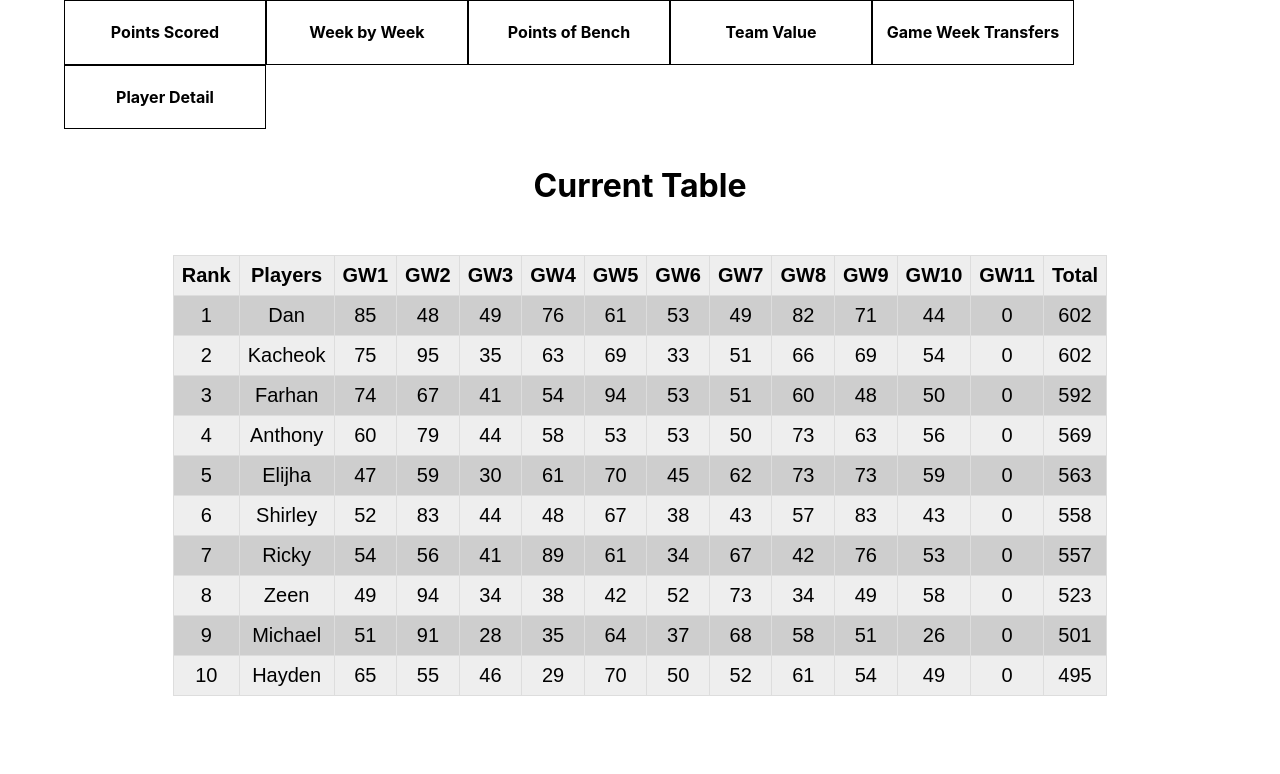
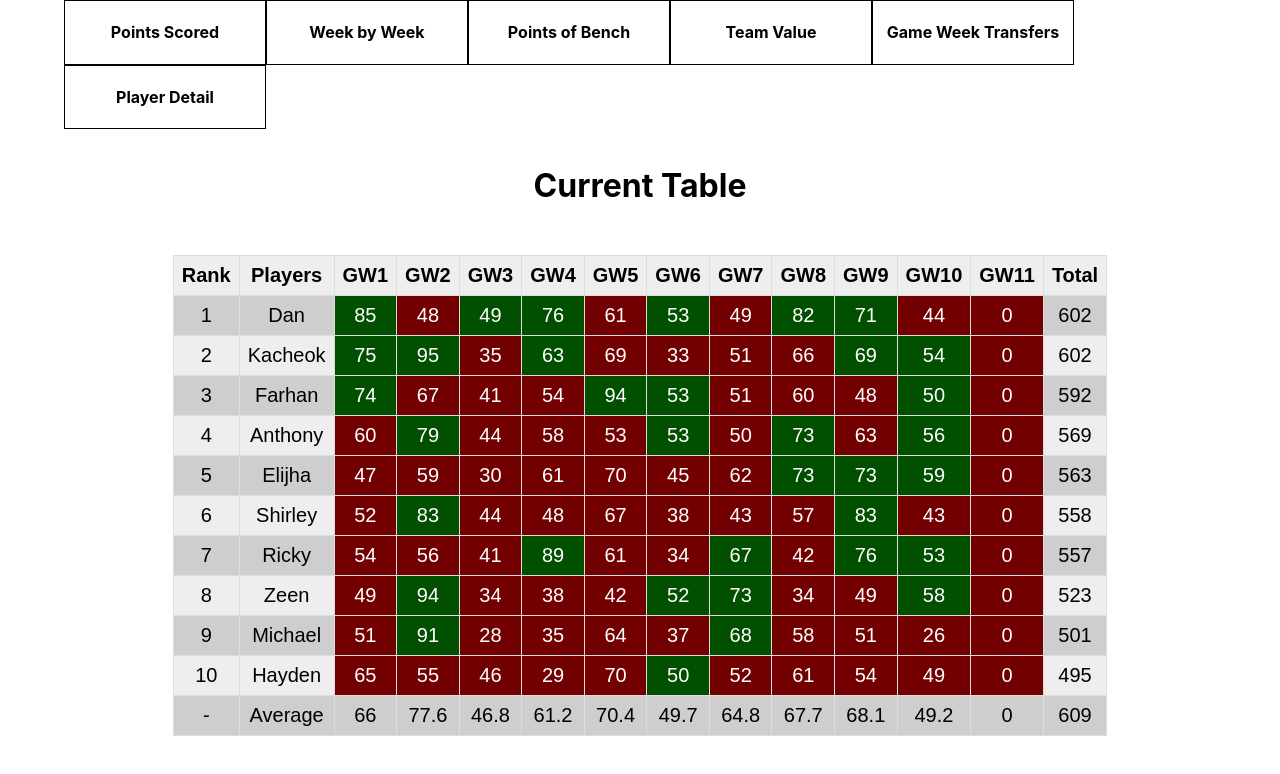
Before and after one commit to KachiiC/fpl_app, a React (Create React App) app in the folder frontend/: page / in a window 1280 px wide. Shown: the top 774 px of the page. Built offline with nearby package versions, Linux system fonts and the light colour scheme.

Commit message:
added color and averages

```diff
--- a/frontend/src/App.css
+++ b/frontend/src/App.css
@@ -72,3 +72,13 @@ tr:nth-child(even){
   cursor: pointer;
   border-bottom: 2px solid rgb(30, 111, 250);
 }
+
+.good-week {
+  background-color: rgb(0, 80, 0);
+  color: #ffffff;
+}
+
+.bad-week {
+  background-color: rgb(114, 0, 0);
+  color: #ffffff;
+}
--- a/frontend/src/PlayerDetail/PlayerDetailTable.js
+++ b/frontend/src/PlayerDetail/PlayerDetailTable.js
@@ -36,10 +36,12 @@ const PlayerDetailTable = (props) => {
         <div className="table-container">
             <h1>{PlayerData.player_name}</h1>
             <table>
-                <tr>
-                    {menuHeadings}
-                </tr>
-                {gameWeeks}
+                <tbody>
+                    <tr>
+                        {menuHeadings}
+                    </tr>
+                    {gameWeeks}
+                </tbody>
             </table>
         </div>
     )
--- a/frontend/src/Tables/GameWeekTransfers.js
+++ b/frontend/src/Tables/GameWeekTransfers.js
@@ -34,6 +34,7 @@ const GameWeekTransfersTable = () => {
         <div className="table-container">
             <h1>Points Spent on Transfers</h1>
             <table>
+                <tbody>
                     <tr>
                         <th>Rank</th>
                         <th>Players</th>
@@ -41,6 +42,7 @@ const GameWeekTransfersTable = () => {
                         <th>Total</th>
                     </tr>
                     {playerGameWeeks}
+                </tbody>
             </table>
         </div>
     )
--- a/frontend/src/Tables/PointsOnBenchTable.js
+++ b/frontend/src/Tables/PointsOnBenchTable.js
@@ -33,6 +33,7 @@ const PointsOnBenchTable = () => {
         <div className="table-container">
             <h1>Points Lost on bench</h1>
             <table>
+                <tbody>
                     <tr>
                         <th>Rank</th>
                         <th>Players</th>
@@ -40,6 +41,7 @@ const PointsOnBenchTable = () => {
                         <th>Total</th>
                     </tr>
                     {playerGameWeeks}
+                </tbody>
             </table>
         </div>
     )
--- a/frontend/src/Tables/PointsScoredTable.js
+++ b/frontend/src/Tables/PointsScoredTable.js
@@ -3,16 +3,42 @@ import PlayerListData from '../Data/PlayerListData'
 
 const PointsScoredTable = () => {
 
-    const GameWeeks = PlayerListData[0].matches.map((match) =>
-    <th>GW{match.gameweek}</th>)
+    const GameWeeks = PlayerListData[0].matches.map((match, index) =>
+    <th key={index}>GW{match.gameweek}</th>)
+
+    const allOfThem = [];
+    const allOfTheAverages = [];
+
+    for (let x = 0; x < PlayerListData[0].matches.length - 1; x++) {
+        for (let y = 0; y < PlayerListData[0].matches.length - 1; y++) {
+            allOfThem.push(PlayerListData[y].matches[x].game_week_points);
+        }
+    }
+
+    for (let i = 0; i < allOfThem.length;i += PlayerListData[0].matches.length - 1) {
+        allOfTheAverages.push(
+            allOfThem.slice(i, i + PlayerListData[0].matches.length)
+            .reduce((a, b) => a + b) / PlayerListData.length
+        );
+    }
+
+    const displayAverages = allOfTheAverages.map((average) => <td>{average}</td>)
+    const averageTransferPoints = PlayerListData.map((player) => player.matches.map((match) => match.game_week_transfers_cost).reduce((a,b) => a+b)).reduce((a,b) => a+b)/PlayerListData.length
+    const totalAverage = Math.floor(allOfTheAverages.reduce((a,b) => a+b)) - averageTransferPoints
 
     const sortedByPoints = PlayerListData.sort((a, b) => b.matches[b.matches.length - 1].points_total - a.matches[a.matches.length - 1].points_total)
 
-    const playerGameWeeks = sortedByPoints.map((player) => {
+    const playerGameWeeks = sortedByPoints.map((player, index) => {
 
-        const playersWeek = player.matches.map((matchweek) => {
+        const playersWeek = player.matches.map((matchweek, index) => {
+
+            const renderLogic = matchweek.game_week_points > allOfTheAverages[player.matches.indexOf(matchweek)] ?
+            <td className="good-week">{matchweek.game_week_points}</td> : <td className="bad-week">{matchweek.game_week_points}</td>
+
             return (
-                <td>{matchweek.game_week_points}</td>
+                <>
+                    {renderLogic}
+                </>
             )
         })
 
@@ -20,7 +46,7 @@ const PointsScoredTable = () => {
         const totalLost = player.matches.map((matchweek) =>  matchweek.game_week_transfers_cost).reduce((a,b) => a+b)
 
         return (
-            <tr>
+            <tr key={index}>
                 <td>{PlayerListData.indexOf(player) + 1}</td>
                 <td>{player.player_name}</td>
                 {playersWeek}
@@ -33,6 +59,7 @@ const PointsScoredTable = () => {
         <div className="table-container">
             <h1>Current Table</h1>
             <table>
+                <tbody>
                     <tr>
                         <th>Rank</th>
                         <th>Players</th>
@@ -40,6 +67,14 @@ const PointsScoredTable = () => {
                         <th>Total</th>
                     </tr>
                     {playerGameWeeks}
+                    <tr>
+                        <td>-</td>
+                        <td>Average</td>
+                        {displayAverages}
+                        <td>0</td>
+                        <td>{totalAverage}</td>
+                    </tr>
+                </tbody>
             </table>
         </div>
     )
--- a/frontend/src/Tables/TeamValueTable.js
+++ b/frontend/src/Tables/TeamValueTable.js
@@ -30,12 +30,14 @@ const TeamValueTable = () => {
         <div className="table-container">
             <h1>Team Value</h1>
             <table>
+                <tbody>
                     <tr>
                         <th>Rank</th>
                         <th>Players</th>
                         {GameWeeks}
                     </tr>
                     {playerGameWeeks}
+                </tbody>
             </table>
         </div>
     )
--- a/frontend/src/Tables/WeekByWeekTable.js
+++ b/frontend/src/Tables/WeekByWeekTable.js
@@ -3,14 +3,40 @@ import PlayerListData from '../Data/PlayerListData'
 
 const WeekByWeekTable = () => {
 
-    const GameWeeks = PlayerListData[0].matches.map((match) =>
-    <th>GW{match.gameweek}</th>)
+
+    const GameWeeks = PlayerListData[0].matches.map((match) => <th>GW{match.gameweek}</th>)
+
+    const allOfThem = [];
+    const allOfTheAverages = [];
+
+    for (let x = 0; x < PlayerListData[0].matches.length - 1; x++) {
+        for (let y = 0; y < PlayerListData[0].matches.length - 1; y++) {
+            allOfThem.push(PlayerListData[y].matches[x].points_total);
+        }
+    }
+
+    for (let i = 0; i < allOfThem.length -1;i += PlayerListData[0].matches.length - 1) {
+        allOfTheAverages.push(
+            allOfThem.slice(i, i + PlayerListData[0].matches.length - 1)
+            .reduce((a, b) => a + b) / PlayerListData.length
+        );
+    }
+
+
+    const displayAverages = allOfTheAverages.map((average) => <td>{average}</td>)
+    const averageTotal  = (PlayerListData.map((player) => player.matches[player.matches.length -1].points_total).reduce((a,b) => a+b)/PlayerListData.length)
 
     const playerGameWeeks = PlayerListData.map((player) => {
 
         const playersWeek = player.matches.map((matchweek) => {
+            const renderLogic = matchweek.points_total > allOfTheAverages[player.matches.indexOf(matchweek)] ?
+            <td className="good-week">{matchweek.points_total}</td> : <td className="bad-week">{matchweek.points_total}</td>
+
             return (
-                <td>{matchweek.points_total}</td>
+                <>
+                    {renderLogic}
+                </>
+
             )
         })
 
@@ -27,12 +53,20 @@ const WeekByWeekTable = () => {
         <div className="table-container">
             <h1>Entire Season Table</h1>
             <table>
+                <tbody>
                     <tr>
                         <th>Rank</th>
                         <th>Players</th>
                         {GameWeeks}
                     </tr>
                     {playerGameWeeks}
+                    <tr>
+                        <td>-</td>
+                        <td>Average</td>
+                        {displayAverages}
+                        <td>{averageTotal}</td>
+                    </tr>
+                </tbody>
             </table>
         </div>
     )
```
Also changed, not shown: frontend/src/Components/Navbar/index.js (added), frontend/src/Components/Navbar/navbar.css (added), frontend/src/Data/FplListData.js (added). Lines whose indentation alone changed are shown as unchanged.
